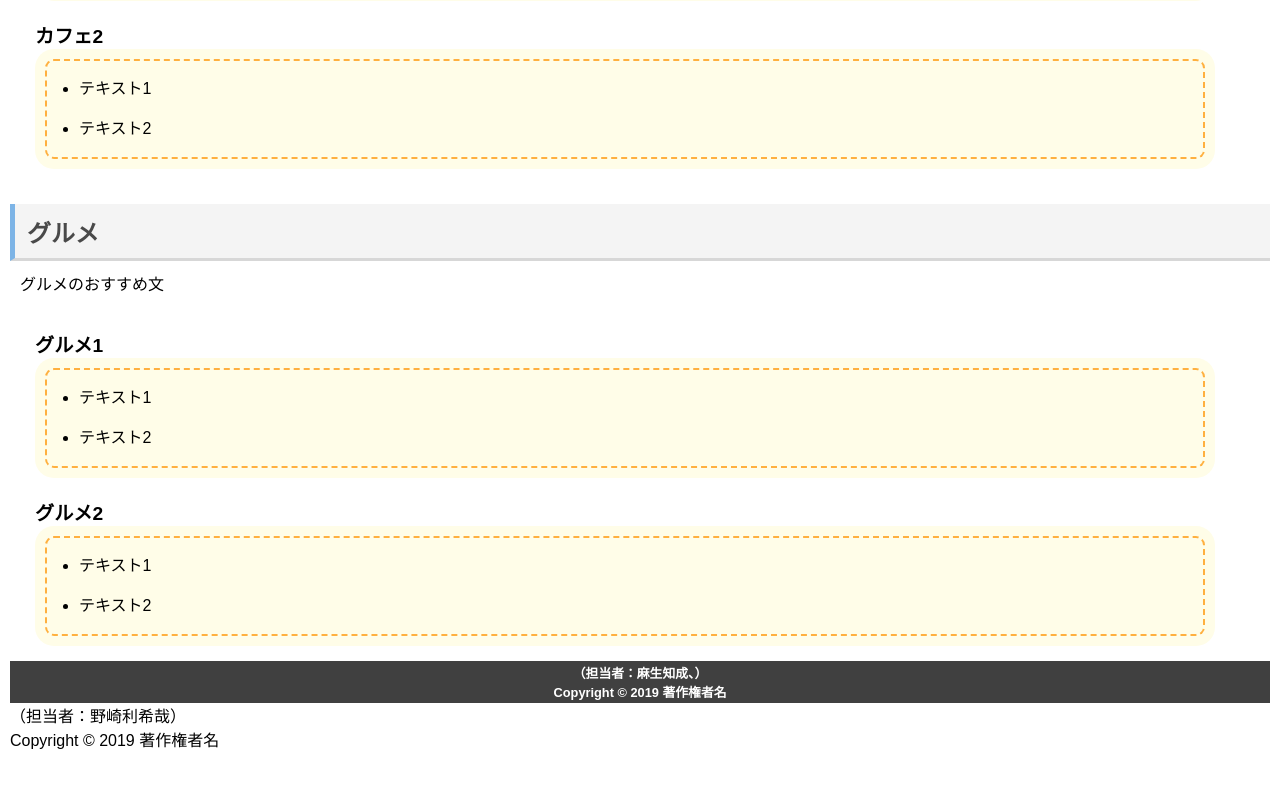
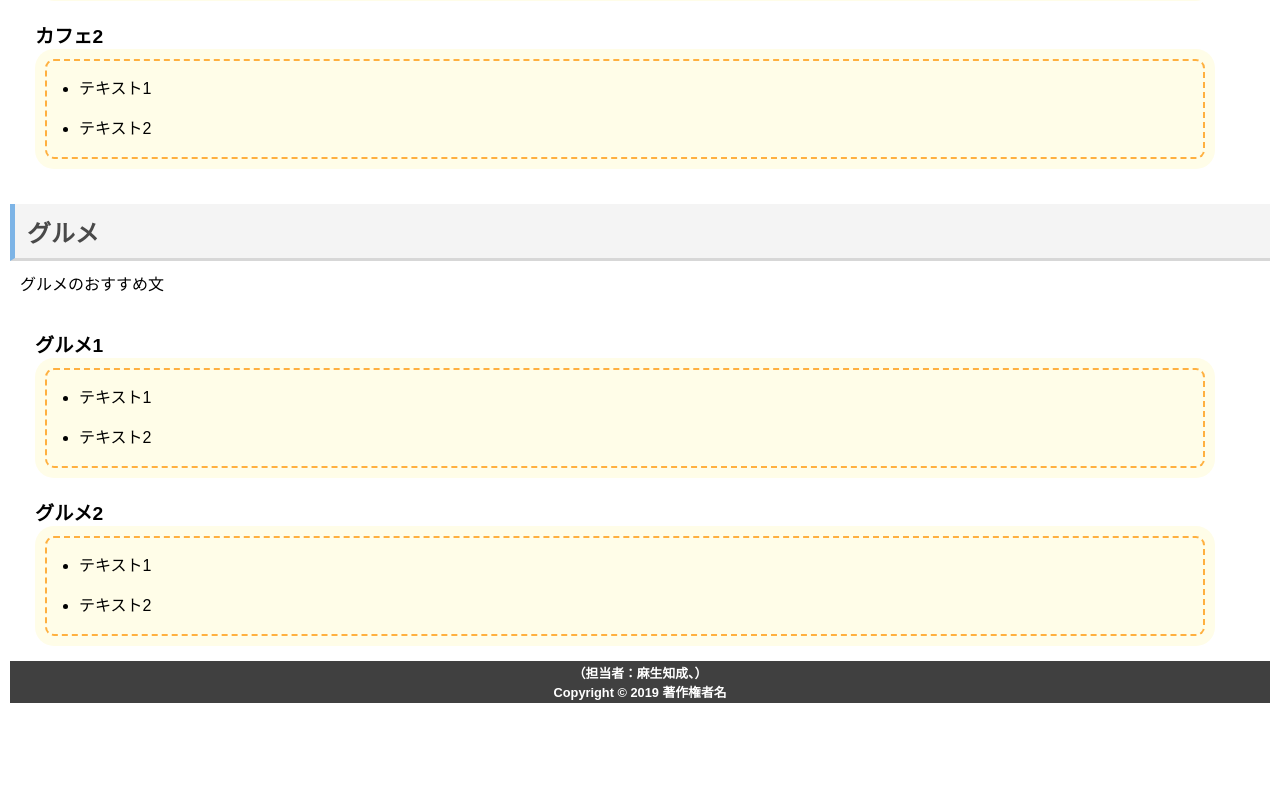
Before and after one commit to hb18a003/TokyoSightSeeingHTML, a plain HTML site: page index.html in a window 1280 px wide. Shown: the part 1903-2690 px from the top of the page. Drawn offline with Linux system fonts and the light colour scheme.

Commit message:
失敗しました

```diff
--- a/index.html
+++ b/index.html
@@ -132,7 +132,5 @@
     <p>（担当者：麻生知成、）</p>
     <p>Copyright &copy 2019 著作権者名</p>
 </footer>
-    <p>（担当者：野崎利希哉）</p>
-    <p>Copyright &copy 2019 著作権者名</p>
 </body>
 </html>
```
